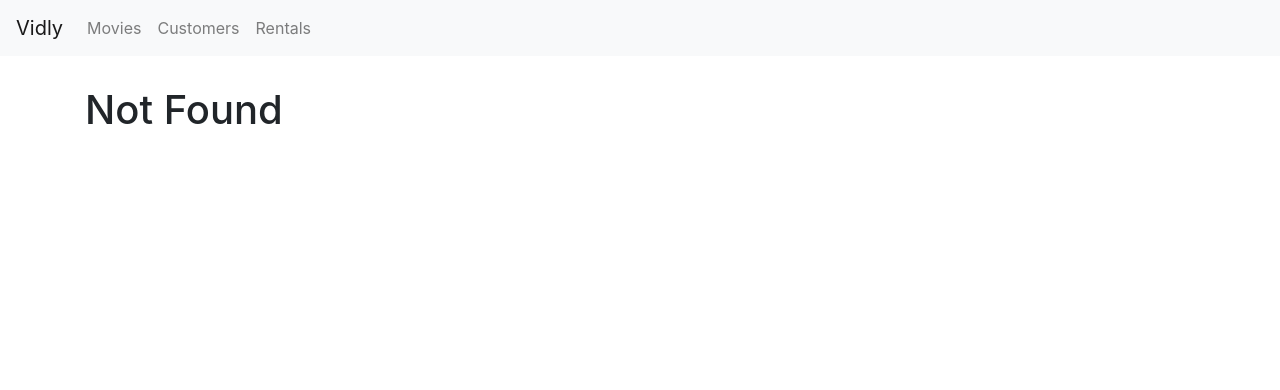
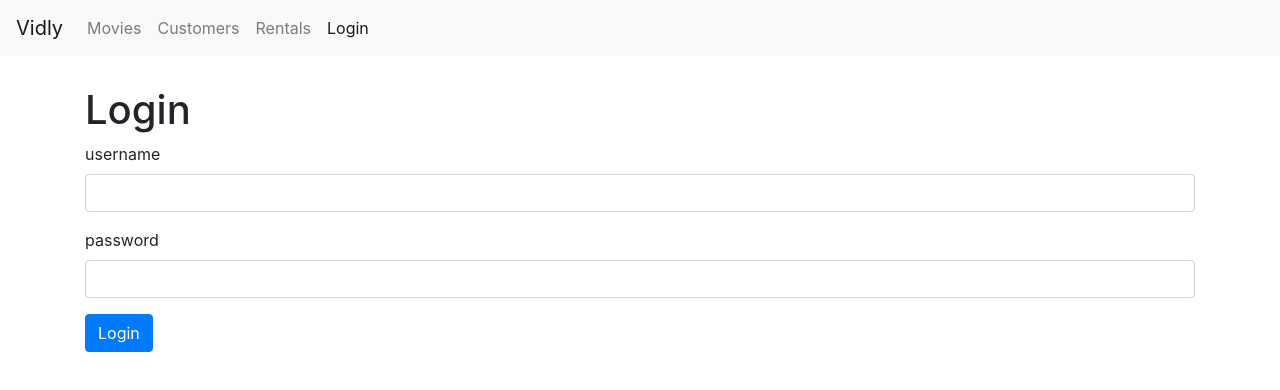
Before and after one commit to satwik1608/vidlynew, a React (Create React App) app: page /login in a window 1280 px wide. Before the commit this address led to /not-found. Shown: the top 390 px of the page. Built offline with nearby package versions, Linux system fonts and the light colour scheme.

Commit message:
Added a form and some validation

```diff
--- a/package.json
+++ b/package.json
@@ -8,6 +8,7 @@
     "@testing-library/user-event": "^13.5.0",
     "bootstrap": "^4.1.1",
     "font-awesome": "^4.7.0",
+    "joi-browser": "^13.4.0",
     "lodash": "^4.17.10",
     "react": "^17.0.2",
     "react-dom": "^17.0.2",
--- a/src/App.js
+++ b/src/App.js
@@ -6,6 +6,7 @@ import MovieForm from "./components/movieForm";
 import Rentals from "./components/rentals";
 import Customers from "./components/customers";
 import NavBar from "./components/navBar";
+import LoginForm from "./components/loginForm";
 import "./App.css";
 
 function App() {
@@ -14,7 +15,7 @@ function App() {
       <NavBar />
       <main className="container">
         <Switch>
-          <Route path="/movies/:id" component={MovieForm}></Route>
+          <Route path="/login" component={LoginForm}></Route>
           <Route path="/movies" component={Movies}></Route>
           <Route path="/customers" component={Customers}></Route>
           <Route path="/rentals" component={Rentals}></Route>
--- /dev/null
+++ b/src/components/common/input.jsx
@@ -0,0 +1,21 @@
+import React, { Component } from "react";
+
+const Input = ({ name, label, value, error, onChange }) => {
+  return (
+    <div className="form-group">
+      <label htmlFor={name}>{label}</label>
+      <input
+        value={value}
+        onChange={onChange}
+        name={name}
+        id={name}
+        type="text"
+        className="form-control"
+      />
+
+      {error && <div className="alert alert-danger">{error}</div>}
+    </div>
+  );
+};
+
+export default Input;
--- /dev/null
+++ b/src/components/loginForm.jsx
@@ -0,0 +1,81 @@
+import React, { Component } from "react";
+import Input from "./common/input";
+
+class LoginForm extends Component {
+  state = {
+    account: { username: "", password: "" },
+    errors: {},
+  };
+
+  validate = () => {
+    const errors = {};
+    const { account } = this.state;
+    if (account.username.trim() === "")
+      errors.username = "Username is required.";
+    if (account.password.trim() === "")
+      errors.password = "Password is required.";
+
+    return Object.keys(errors).length === 0 ? null : errors;
+  };
+
+  validateProperty = ({ name, value }) => {
+    if (name === "username") {
+      if (value.trim() === "") return "Username is required";
+    }
+
+    if (name === "password") {
+      if (value.trim() === "") return "Password is required";
+    }
+  };
+
+  handleSubmit = (e) => {
+    e.preventDefault();
+
+    const errors = this.validate();
+    console.log(errors);
+    this.setState({ errors: errors || {} });
+
+    if (errors) return null;
+    //Call the server
+  };
+
+  handleChange = ({ currentTarget: input }) => {
+    const errors = { ...this.state.errors };
+    const errorMessage = this.validateProperty(input);
+
+    if (errorMessage) errors[input.name] = errorMessage;
+    else delete errors[input.name];
+
+    const account = { ...this.state.account };
+    account[input.name] = input.value;
+    this.setState({ account, errors });
+  };
+
+  render() {
+    const { account, errors } = this.state;
+    return (
+      <div>
+        <h1>Login</h1>
+        <form onSubmit={this.handleSubmit}>
+          <Input
+            name="username"
+            value={account.username}
+            label="username"
+            onChange={this.handleChange}
+            error={errors.username}
+          />
+          <Input
+            name="password"
+            value={account.password}
+            label="password"
+            onChange={this.handleChange}
+            error={errors.password}
+          />
+          <button className="btn btn-primary">Login</button>
+        </form>
+      </div>
+    );
+  }
+}
+
+export default LoginForm;
--- a/src/components/navBar.jsx
+++ b/src/components/navBar.jsx
@@ -29,6 +29,9 @@ const NavBar = () => {
           <NavLink className="nav-item nav-link" to="/rentals">
             Rentals
           </NavLink>
+          <NavLink className="nav-item nav-link" to="/login">
+            Login
+          </NavLink>
         </div>
       </div>
     </nav>
```
Also changed, not shown: 1 other file (tests, documents, lock files or other folders).
